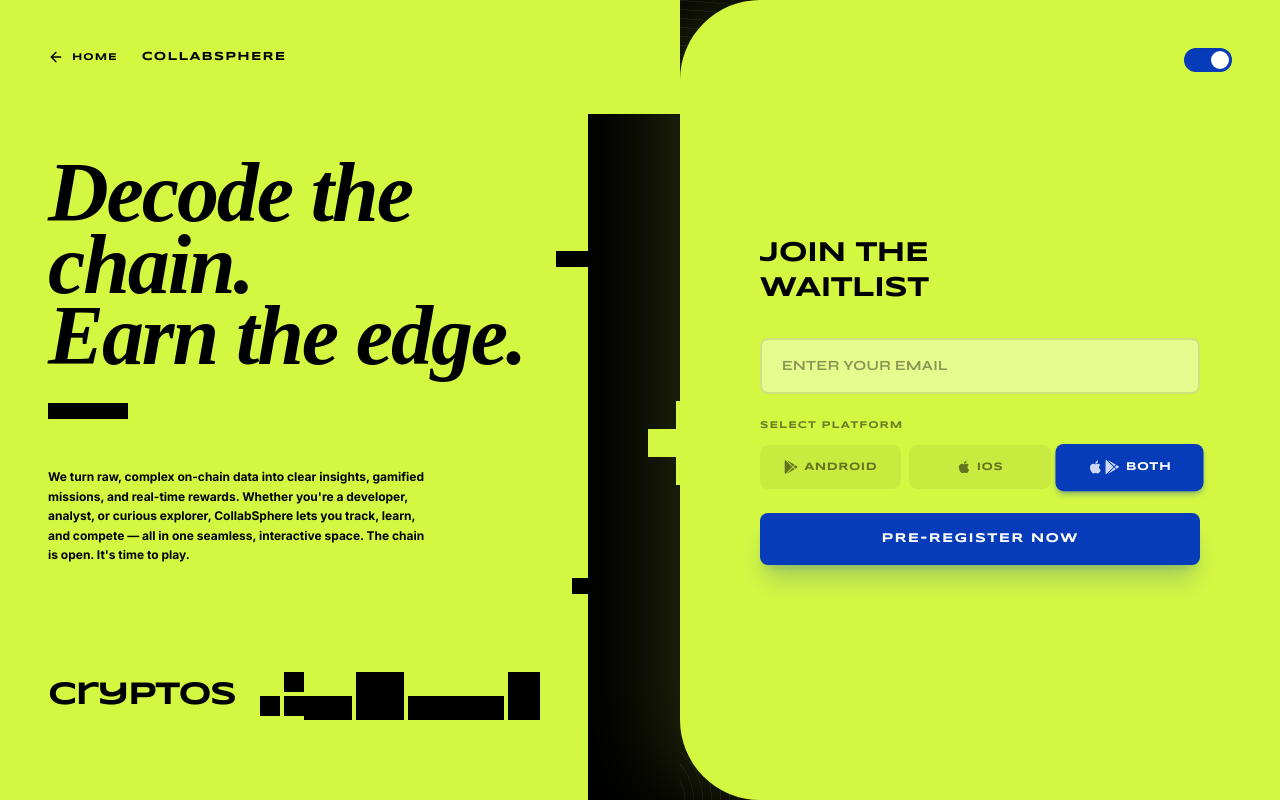
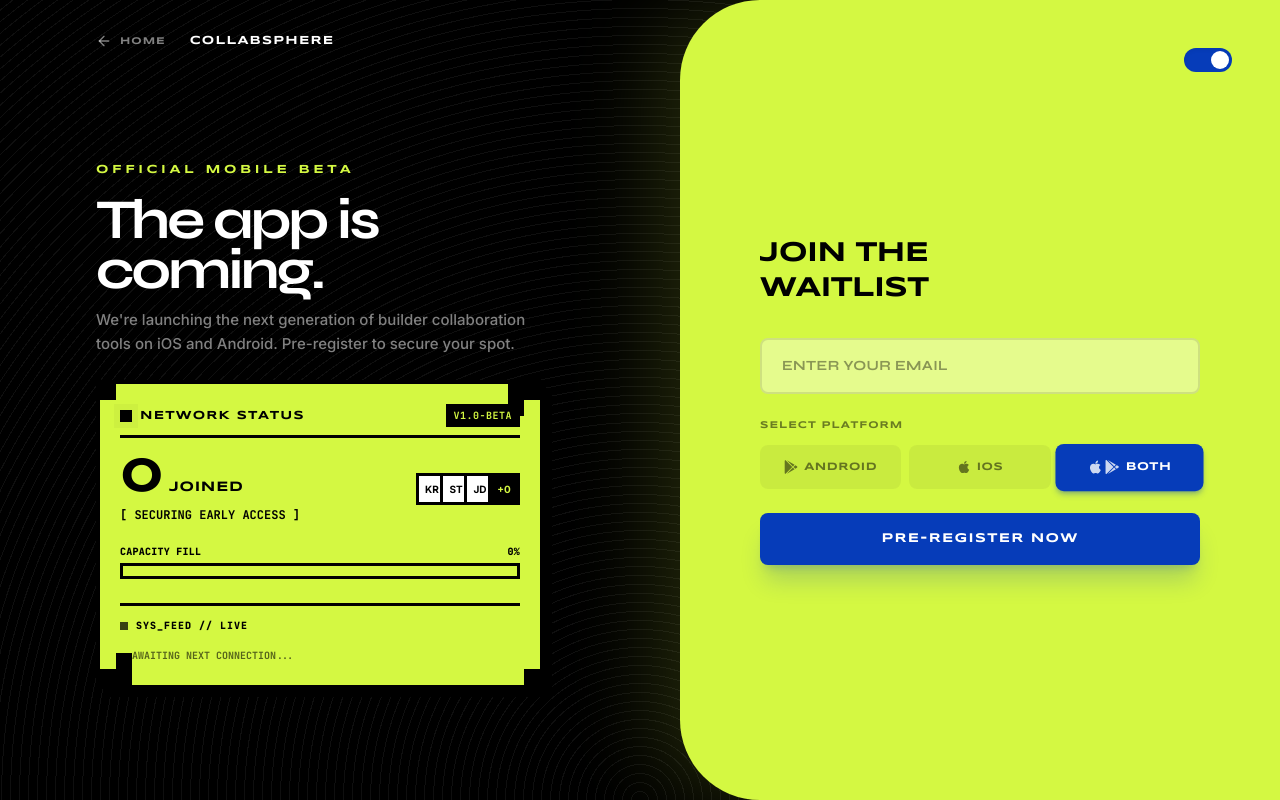
Before and after one commit to Keerthanreddy01/collabsphere-web, a Next.js app in the folder frontend/: page /pre-register in a window 1280 px wide. Built offline with nearby package versions, Linux system fonts and the light colour scheme; no server answers; the database is empty.

Commit message:
revert: Bring back network status widget

```diff
--- a/frontend/app/pre-register/page.tsx
+++ b/frontend/app/pre-register/page.tsx
@@ -165,83 +165,127 @@ function WaitlistFormContent() {
     <div className="relative z-10 w-full h-full flex flex-col md:flex-row">
 
       {/* LEFT PANEL - Typography and Stats */}
-      <div className="flex-1 flex flex-col relative h-full overflow-y-auto no-scrollbar bg-[#D4F842]">
-
+      <div className="flex-1 flex flex-col px-8 md:px-16 lg:px-24 relative h-full py-6 md:py-8 overflow-y-auto no-scrollbar">
         {/* Header inside left panel */}
-        <div className="flex items-center gap-6 p-8 md:p-12 w-full z-20 shrink-0">
+        <div className="flex items-center gap-6 mb-6 md:mb-8 w-full z-20 shrink-0">
           <a
             href="/dashboard/home"
-            className="flex items-center gap-2 text-black hover:text-black/70 transition-colors text-[10px] uppercase font-syncopate tracking-widest font-bold"
+            className="flex items-center gap-2 text-white/50 hover:text-white transition-colors text-[10px] uppercase font-syncopate tracking-widest font-bold"
           >
             <ArrowLeft className="w-4 h-4" />
             <span>Home</span>
           </a>
-          <div className="font-syncopate text-black text-[12px] font-bold uppercase tracking-widest">
+          <div className="font-syncopate text-white text-[12px] font-bold uppercase tracking-widest">
             CollabSphere
           </div>
         </div>
 
-        <div className="flex flex-col md:flex-row flex-1 w-full">
-          {/* Text Content Column */}
-          <div className="flex-1 flex flex-col justify-center px-8 md:px-12 pb-8 md:pb-12 z-10 h-full relative">
+        <div className="flex flex-col my-auto pb-8 md:pb-0 z-10 w-full">
+          <div className="font-syncopate text-[#D4F842] text-[10px] md:text-[12px] uppercase tracking-[0.3em] font-bold mb-4">
+            Official Mobile Beta
+          </div>
 
-            <div className="mt-auto flex flex-col justify-center">
-              <h1 className="text-black text-[56px] md:text-[72px] lg:text-[84px] font-black leading-[0.85] tracking-tight mb-8"
-                  style={{
-                    fontFamily: '"Times New Roman", Times, serif',
-                    fontStyle: 'italic',
-                    WebkitFontSmoothing: 'none',
-                    textRendering: 'pixelated'
-                  }}>
-                Decode the chain.<br/>Earn the edge.
+          <h1 className="font-syne text-white text-[36px] md:text-[46px] lg:text-[56px] font-bold leading-[0.9] tracking-tighter mb-3">
+            The app is <br/> coming.
           </h1>
 
-              {/* Thick black horizontal bar */}
-              <div className="w-20 h-4 bg-black mb-12" />
+          <p className="font-sans text-white/50 text-[13px] md:text-[15px] leading-relaxed max-w-md font-medium">
+            We're launching the next generation of builder collaboration tools on iOS and Android. Pre-register to secure your spot.
+          </p>
 
-              <p className="font-sans text-black text-[11px] md:text-[12px] leading-relaxed max-w-sm font-bold mb-16">
-                We turn raw, complex on-chain data into clear insights, gamified missions, and real-time rewards. Whether you're a developer, analyst, or curious explorer, CollabSphere lets you track, learn, and compete — all in one seamless, interactive space. The chain is open. It's time to play.
-              </p>
+          {/* HIGH-TECH PREMIUM WAITLIST METRIC BOARD - BRUTALIST PIXEL STYLE */}
+          <div className="mt-4 lg:mt-6 w-full max-w-md">
+            <div className="relative overflow-hidden border-[4px] border-black bg-[#D4F842] p-4 lg:p-5 shadow-[8px_8px_0px_0px_rgba(0,0,0,1)]">
+              {/* Pixel art corner accents */}
+              <div className="absolute top-0 left-0 w-4 h-4 bg-black" />
+              <div className="absolute top-0 right-0 w-8 h-4 bg-black" />
+              <div className="absolute top-4 right-4 w-4 h-4 bg-black" />
+              <div className="absolute bottom-0 left-0 w-8 h-4 bg-black" />
+              <div className="absolute bottom-4 left-4 w-4 h-4 bg-black" />
+              <div className="absolute bottom-0 right-0 w-4 h-4 bg-black" />
+
+              <div className="flex flex-col gap-3 relative z-10">
+                {/* Header: Label and Active Indicator */}
+                <div className="flex items-center justify-between border-b-[3px] border-black pb-2">
+                  <div className="flex items-center gap-2">
+                    <span className="relative flex h-3 w-3">
+                      <span className="animate-ping absolute inline-flex h-full w-full bg-black opacity-40"></span>
+                      <span className="relative inline-flex h-3 w-3 bg-black"></span>
+                    </span>
+                    <span className="text-[12px] font-syncopate font-bold uppercase tracking-[0.1em] text-black">
+                      NETWORK STATUS
+                    </span>
                   </div>
 
-            {/* Cryptos logo and pixel blocks at the bottom */}
-            <div className="mt-auto flex items-end justify-between w-full pb-8">
-              <div className="flex items-center gap-6">
-                <span className="font-syncopate font-black text-black text-[32px] tracking-tighter lowercase">cryptos</span>
-                <div className="flex flex-col gap-1 pb-1">
-                   {/* Small pixel blocks like in the poster */}
-                   <div className="w-5 h-5 bg-black ml-6" />
-                   <div className="flex gap-1">
-                     <div className="w-5 h-5 bg-black" />
-                     <div className="w-5 h-5 bg-black" />
+                  <span className="px-2 py-1 bg-black text-[#D4F842] text-[10px] font-mono font-bold tracking-wider uppercase">
+                    v1.0-BETA
+                  </span>
+                </div>
+
+                {/* Counter & Avatar Pile Grid */}
+                <div className="flex items-center justify-between gap-2 py-1">
+                  <div className="flex flex-col">
+                    <div className="flex items-baseline gap-2">
+                      <span className="font-syncopate font-black text-4xl lg:text-5xl tracking-tighter text-black">
+                        {totalCount.toLocaleString()}
+                      </span>
+                      <span className="text-black text-sm font-bold font-syncopate uppercase tracking-wider">
+                        Joined
+                      </span>
+                    </div>
+                    <span className="text-[12px] font-mono text-black font-bold mt-1 uppercase">
+                      [ SECURING EARLY ACCESS ]
+                    </span>
+                  </div>
+
+                  {/* Overlapping Avatar Group - Brutalist */}
+                  <div className="flex -space-x-2 overflow-hidden">
+                    <div className="inline-flex h-8 w-8 items-center justify-center bg-white border-[3px] border-black text-[10px] font-black text-black shadow-[2px_2px_0px_0px_rgba(0,0,0,1)]">
+                      KR
+                    </div>
+                    <div className="inline-flex h-8 w-8 items-center justify-center bg-white border-[3px] border-black text-[10px] font-black text-black shadow-[2px_2px_0px_0px_rgba(0,0,0,1)]">
+                      ST
+                    </div>
+                    <div className="inline-flex h-8 w-8 items-center justify-center bg-white border-[3px] border-black text-[10px] font-black text-black shadow-[2px_2px_0px_0px_rgba(0,0,0,1)]">
+                      JD
+                    </div>
+                    <div className="inline-flex h-8 w-8 items-center justify-center bg-black border-[3px] border-black text-[10px] font-black text-[#D4F842] shadow-[2px_2px_0px_0px_rgba(0,0,0,1)]">
+                      +{totalCount}
                     </div>
                   </div>
                 </div>
 
-              {/* Bottom right pixel blocks before the black right section */}
-              <div className="flex items-end gap-1">
-                <div className="w-12 h-6 bg-black" />
-                <div className="w-12 h-12 bg-black" />
-                <div className="w-24 h-6 bg-black" />
-                <div className="w-8 h-12 bg-black" />
+                {/* Progress bar representing Beta phase spots */}
+                <div className="space-y-1 mt-1">
+                  <div className="flex justify-between text-[10px] font-mono font-black tracking-wide text-black uppercase">
+                    <span>CAPACITY FILL</span>
+                    <span>{Math.min(100, Math.max(0, Math.round((totalCount / 150) * 100)))}%</span>
+                  </div>
+                  <div className="h-4 w-full bg-transparent border-[3px] border-black p-[2px]">
+                    <div
+                      className="h-full bg-black transition-all duration-1000 ease-out"
+                      style={{ width: `${Math.min(100, Math.max(0, (totalCount / 150) * 100))}%` }}
+                    />
+                  </div>
+                </div>
+
+                {/* Terminal-like system log representing activity */}
+                <div className="border-t-[3px] border-black pt-3 mt-3">
+                  <div className="flex items-center gap-2 font-black mb-2">
+                    <span className="w-2 h-2 bg-black animate-pulse" />
+                    <span className="font-mono text-[10px] tracking-widest uppercase text-black">SYS_FEED // LIVE</span>
+                  </div>
+                  {recentSignups.length > 0 ? (
+                    <div className="flex items-center justify-between text-black font-bold font-mono text-[10px]">
+                      <span>&gt; user_joined: <span className="bg-black text-[#D4F842] px-1.5 py-0.5 ml-1">{recentSignups[0]}</span></span>
+                      <span className="uppercase tracking-wider">JUST NOW</span>
+                    </div>
+                  ) : (
+                    <span className="text-black/60 font-bold uppercase font-mono text-[10px]">&gt; AWAITING NEXT CONNECTION...</span>
+                  )}
                 </div>
               </div>
             </div>
-
-          {/* Right Side Graphic Column - Black Block with Yellow Pixel Star */}
-          <div className="hidden md:flex flex-1 bg-black items-center justify-center p-8 relative">
-            <div className="relative w-[280px] h-[280px]">
-              {/* Pixel Star Graphic */}
-              <svg viewBox="0 0 100 100" className="w-full h-full fill-[#D4F842]">
-                <path d="M40 0h20v10h10v10h10v10h10v20h-10v10h-10v10h-10v10H40v-10H30v-10H20v-10H10V40h10V30h10V20h10V0z M45 25h10v10h10v10v10h-10v10h-10v-10h-10v-10h10V25z" fillRule="evenodd" clipRule="evenodd"/>
-                {/* Inner black cross cuts */}
-                <path d="M45 45h10v10H45V45z M35 45h10v10H35V45z M55 45h10v10H55V45z M45 35h10v10H45V35z M45 55h10v10H45V55z" fill="black" />
-              </svg>
-            </div>
-
-            {/* Pixel accents extending from the black background */}
-            <div className="absolute top-[20%] -left-8 w-8 h-4 bg-black" />
-            <div className="absolute bottom-[30%] -left-4 w-4 h-4 bg-black" />
           </div>
         </div>
       </div>
```
Lines whose indentation alone changed are shown as unchanged.
